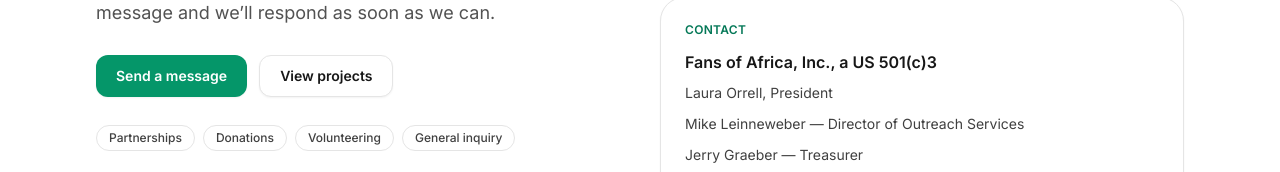
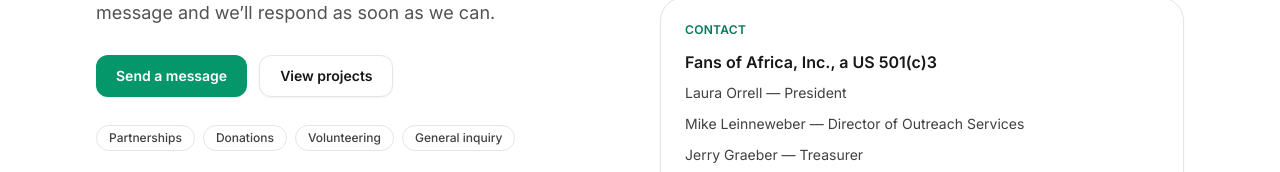
Before and after one commit to dampknet/fans-of-africa, a Next.js app: page /contact in a window 1280 px wide. Shown: the part 450-622 px from the top of the page. Built offline with nearby package versions, Linux system fonts and the light colour scheme.

Commit message:
update of contact page

```diff
--- a/src/app/(site)/contact/page.tsx
+++ b/src/app/(site)/contact/page.tsx
@@ -196,7 +196,7 @@
               title="Contact"
               items={[
                 "Fans of Africa, Inc., a US 501(c)3",
-                "Laura Orrell, President",
+                "Laura Orrell — President",
                 "Mike Leinneweber — Director of Outreach Services",
                 "Jerry Graeber — Treasurer",
                 "Emmanuel Agyapong — Teaching Staff",
```
